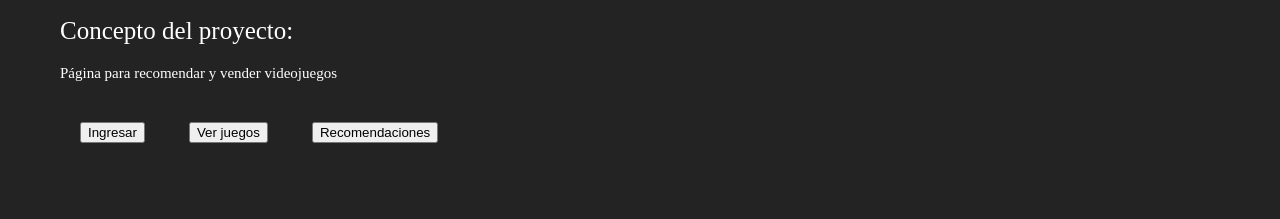
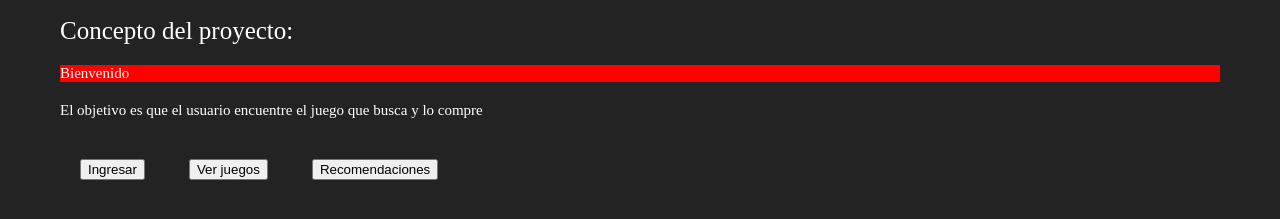
Before and after one commit to VgsPablo/QueJuegoJs, a plain HTML site: page index.html in a window 1280 px wide. Shown: the part 101-320 px from the top of the page. Drawn offline with Linux system fonts and the light colour scheme.

Commit message:
agregado uso de DOM

```diff
--- a/index.html
+++ b/index.html
@@ -6,18 +6,19 @@
     <meta name="viewport" content="width=device-width, initial-scale=1.0">
     <title>Document</title>
     <link rel="stylesheet" href="/css/styles.css">
-    <script src="js/queJuego.js"></script>
+
 </head>
 <body>
 
     <H1>Proyecto QueJuego</H1>
         <h2>Concepto del proyecto:</h2>
-        <p>Página para recomendar y vender videojuegos</p>
+        <p class="textos" id="texto1">Página para recomendar y vender videojuegos</p>
+        <p class="textos" id="texto2">El objetivo es que el usuario encuentre el juego que busca y lo compre</p>
         <div>
             <button onclick="login()">Ingresar</button>
             <button onclick="verJuegos()">Ver juegos</button>
             <button onclick="">Recomendaciones</button>
         </div>
-
+        <script src="js/queJuego.js"></script>
 </body>
 </html>
--- a/js/queJuego.js
+++ b/js/queJuego.js
@@ -1,3 +1,13 @@
+//DOM//
+
+let elementosPorId = document.getElementById("texto1")
+
+elementosPorId.innerHTML = "Bienvenido"
+
+elementosPorId.style.background = "red";
+
+//saludo//
+
 let name = "Pablo Vargas"
 
 function saludar(usuario) {
@@ -21,6 +31,8 @@ const juegos = [
     { nombre: "The Elder Scrolls V: Skyrim", precio: 12000 },
     { nombre: "Cyberpunk 2077", precio: 3000 },
 ]
+
+//carrito//
 
 let carrito = []
 
```
